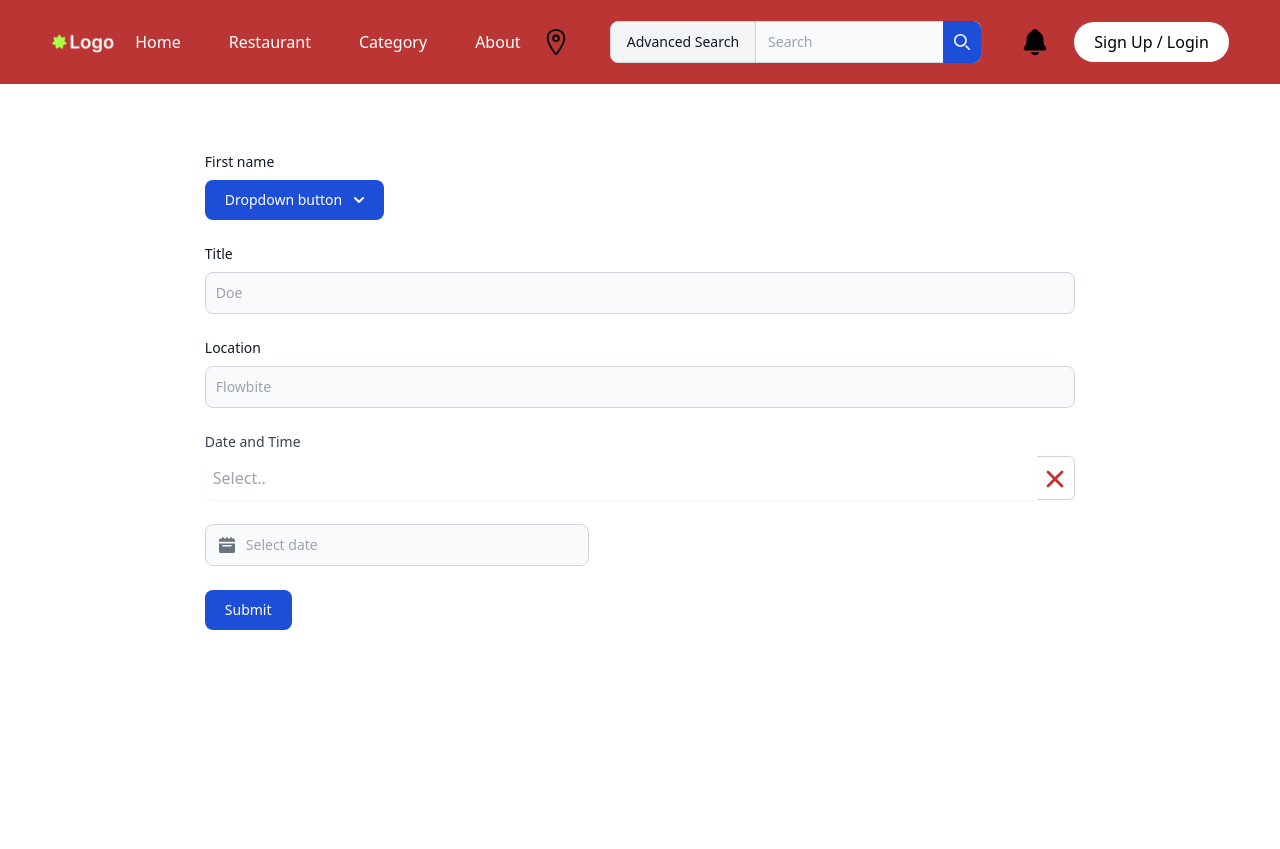
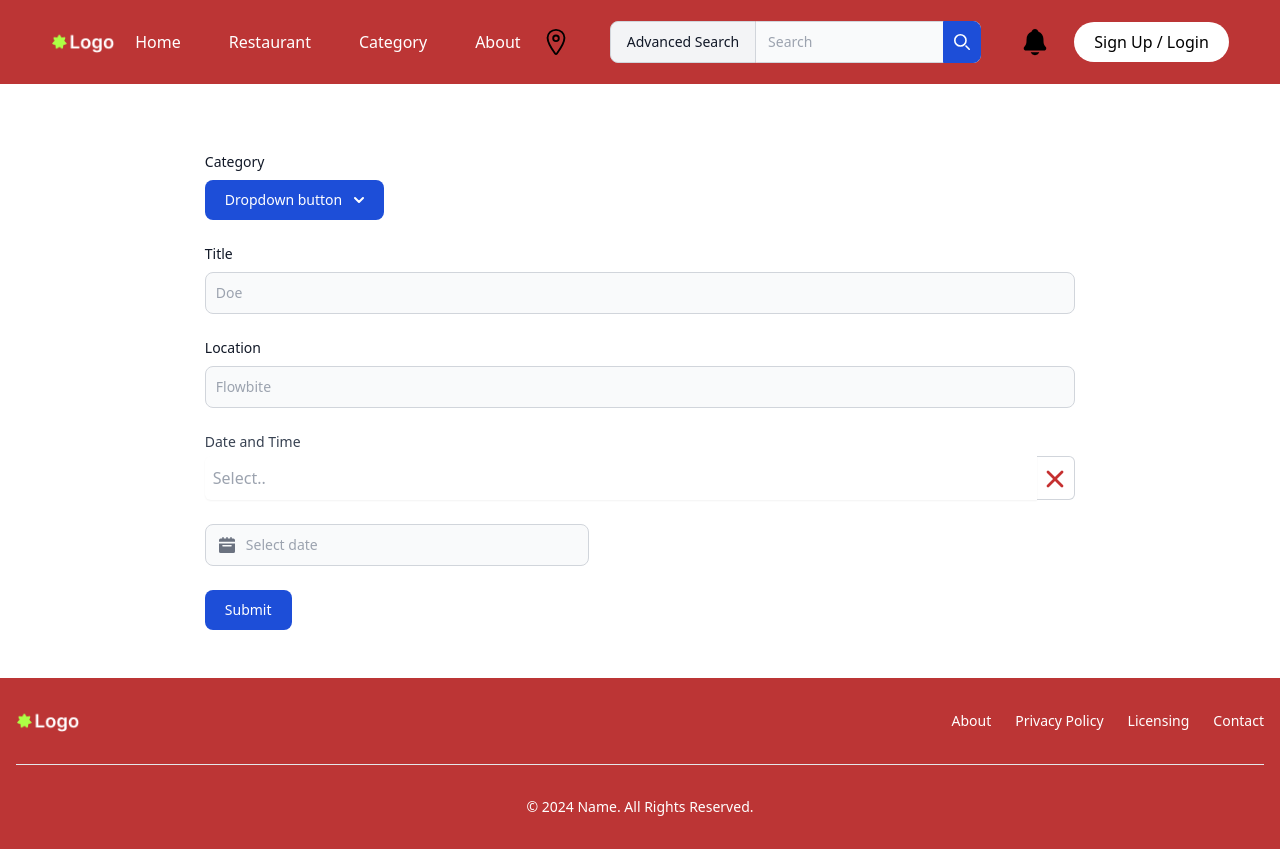
Before and after one commit to Shaunnaa/Restaurant_reservation_website, a website: page Front-end/Adv_Search.html in a window 1280 px wide. Before the commit the page ends 800 px from the top, so only its background shows below. Drawn offline with nearby package versions, Linux system fonts and the light colour scheme.

Commit message:
Update: Add footer in all pages

```diff
--- a/Front-end/Adv_Search.html
+++ b/Front-end/Adv_Search.html
@@ -25,7 +25,7 @@
 
             <form>
                 <div class="mb-6">
-                    <label for="first_name" class="block mb-2 text-sm font-medium text-gray-900 dark:text-white">First name</label>
+                    <label for="first_name" class="block mb-2 text-sm font-medium text-gray-900 dark:text-white">Category</label>
 
                     <button id="dropdownDefaultButton" data-dropdown-toggle="dropdown" class="text-white bg-blue-700 hover:bg-blue-800 focus:ring-4 focus:outline-none focus:ring-blue-300 font-medium rounded-lg text-sm px-5 py-2.5 text-center inline-flex items-center dark:bg-blue-600 dark:hover:bg-blue-700 dark:focus:ring-blue-800" type="button">Dropdown button <svg class="w-2.5 h-2.5 ms-3" aria-hidden="true" xmlns="http://www.w3.org/2000/svg" fill="none" viewBox="0 0 10 6">
                         <path stroke="currentColor" stroke-linecap="round" stroke-linejoin="round" stroke-width="2" d="m1 1 4 4 4-4"/>
@@ -118,7 +118,12 @@
 
         </main>
 
+        <footer>
+            <footer-component></footer-component>
+        </footer>
+
         <script src="./js/navbar.js"></script>
+        <script src="./js/footer.js"></script>
     </body>
 
 </html>
--- /dev/null
+++ b/Front-end/js/footer.js
@@ -0,0 +1,39 @@
+class Footer extends HTMLElement {
+    constructor() {
+        super();
+    }
+
+    connectedCallback() {
+        this.innerHTML = `
+            <footer class="bg-[#BC3535]">
+                <div class="w-full max-w-screen-xl mx-auto p-4 md:py-8">
+                    <div class="sm:flex sm:items-center sm:justify-between">
+                        <a href="./home" class="flex items-center mb-4 sm:mb-0 space-x-3 rtl:space-x-reverse">
+                            <!-- <img src="https://flowbite.com/docs/images/logo.svg" class="h-8" alt="Flowbite Logo" /> -->
+                            <img class="w-16" src="./image/Logo.png">
+                        </a>
+                        <ul class="flex flex-wrap items-center mb-6 text-sm font-medium text-white sm:mb-0 dark:text-gray-400">
+                            <li>
+                                <a href="#" class="hover:underline me-4 md:me-6">About</a>
+                            </li>
+                            <li>
+                                <a href="#" class="hover:underline me-4 md:me-6">Privacy Policy</a>
+                            </li>
+                            <li>
+                                <a href="#" class="hover:underline me-4 md:me-6">Licensing</a>
+                            </li>
+                            <li>
+                                <a href="#" class="hover:underline">Contact</a>
+                            </li>
+                        </ul>
+                    </div>
+                    <hr class="my-6 border-gray-200 sm:mx-auto dark:border-gray-700 lg:my-8" />
+                    <!-- <span class="block text-sm text-white sm:text-center">© 2023 <a href="https://flowbite.com/" class="hover:underline">Flowbite™</a>. All Rights Reserved.</span> -->
+                    <span class="block text-sm text-white sm:text-center">© 2024 <a href="./home" class="hover:underline">Name</a>. All Rights Reserved.</span>
+                </div>
+            </footer>
+        `;
+    }
+}
+
+customElements.define('footer-component', Footer);
```
Also changed, not shown: Front-end/About.html (+5 -0 lines), Front-end/Admin.html (+5 -0 lines), Front-end/Category.html (+5 -0 lines), Front-end/CloseToYou.html (+1 -0 lines), Front-end/EditRes.html (+5 -0 lines), Front-end/ForgetPassword.html (+5 -0 lines), Front-end/Login.html (+5 -0 lines), Front-end/Request.html (+6 -0 lines), Front-end/ResProfile.html (+5 -0 lines), Front-end/ReservationSuccessfulPage.html (+5 -0 lines), Front-end/Reservationpage .html (+5 -0 lines), Front-end/RestaurantDetailPage.html (+5 -0 lines), Front-end/Schedule.html (+5 -0 lines), Front-end/SearchResult.html (+5 -0 lines), 4 more files.
